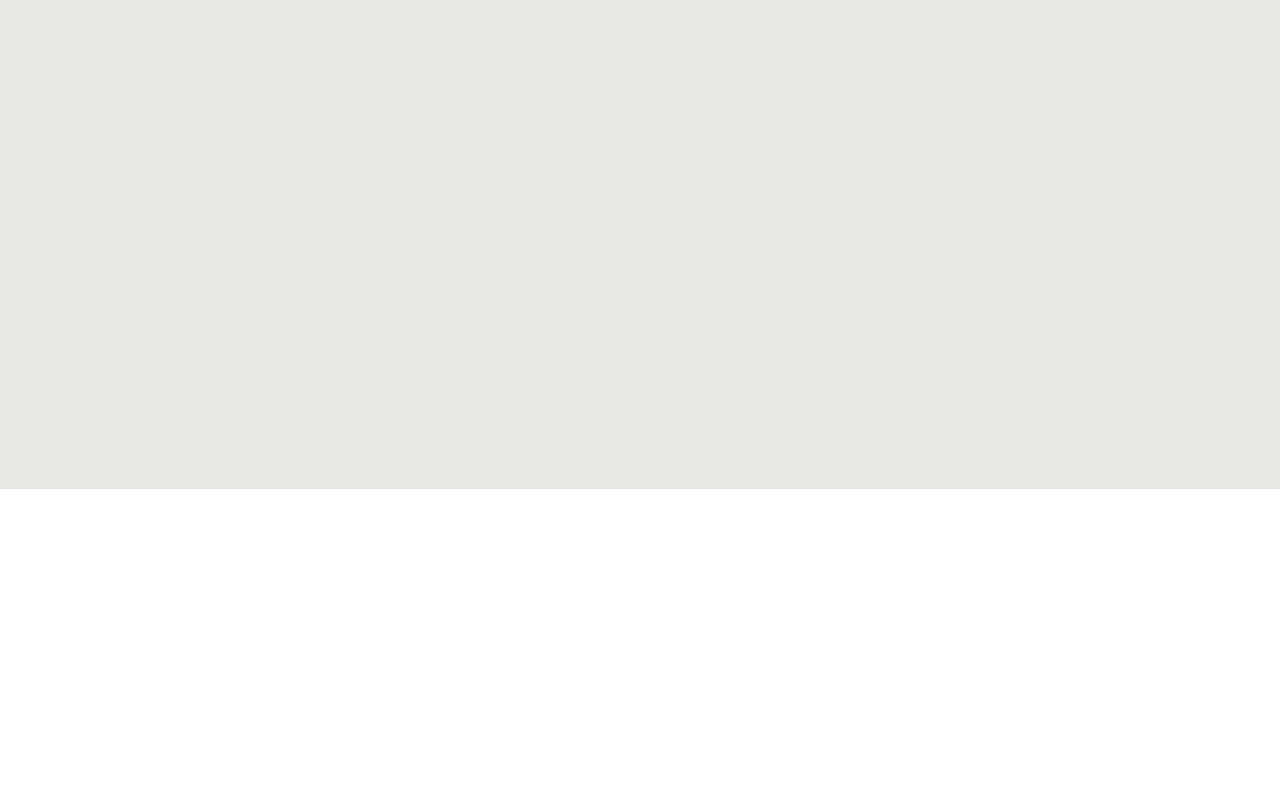
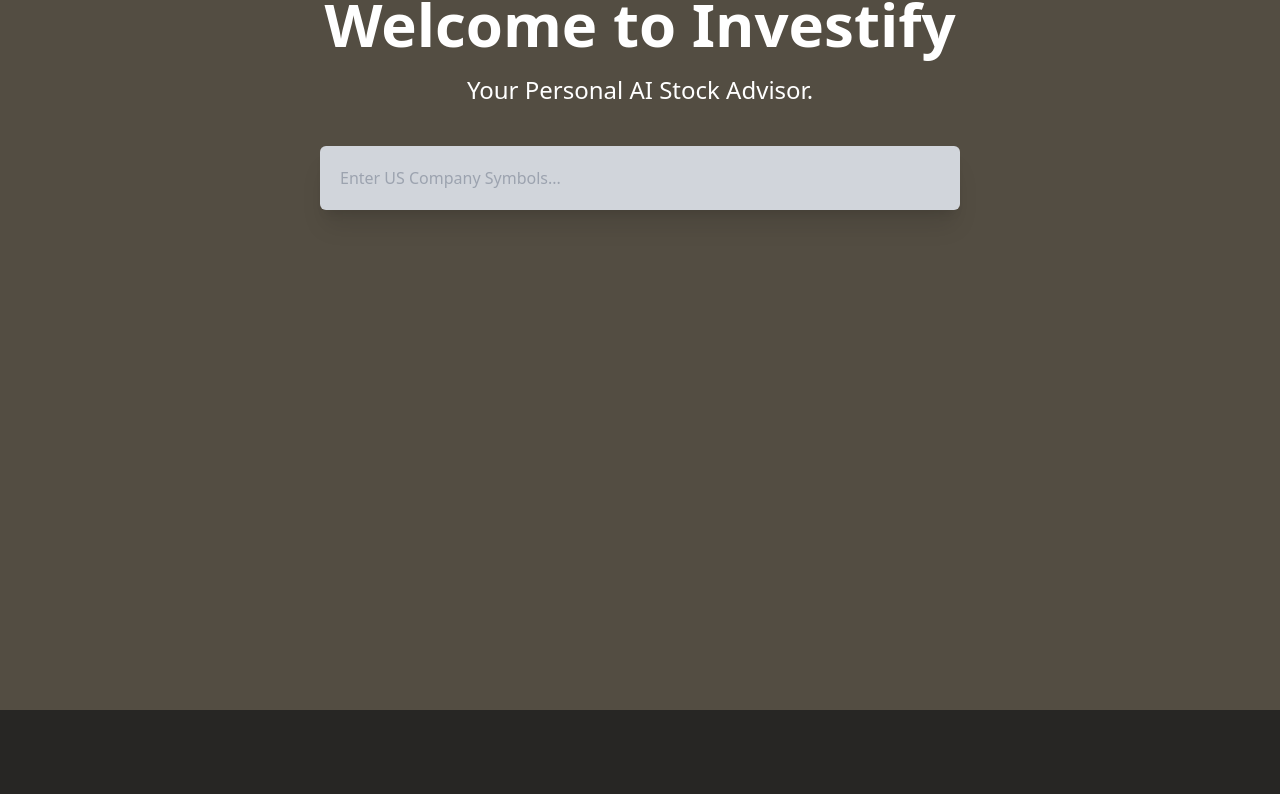
Before and after one commit to Dodf12/Investify, a Next.js app: page / in a window 1280 px wide. Shown: the part 311-1105 px from the top of the page. Before the commit the page ends 800 px from the top, so only its background shows below. Built offline with nearby package versions, Linux system fonts and the light colour scheme.

Commit message:
Commit Index

```diff
--- a/pages/index.js
+++ b/pages/index.js
@@ -2,12 +2,17 @@
 import localFont from "next/font/local";
 
 import Header from "@/components/Header";
-
+import Title from "@/components/Title";
+import CardInformation from "@/components/CardInformation";
+import SearchBar from "@/components/SearchBar";
 
 export default function Home() {
   return (
-      <div className={"h-screen"}>
-        <Header currentPage={'home'}/>
-      </div>
+	<div style={{ backgroundColor: '#534d42', color: 'white'}}>
+		<Header currentPage={'home'}/>
+		<Title/>
+		<SearchBar/>
+		<CardInformation/>
+	</div>
   );
 }
```
